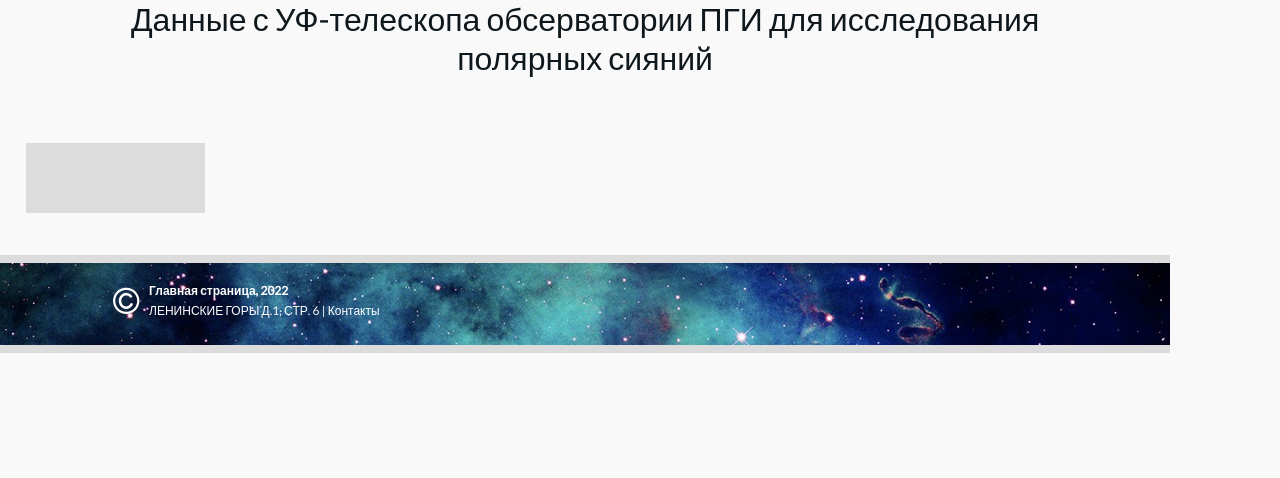
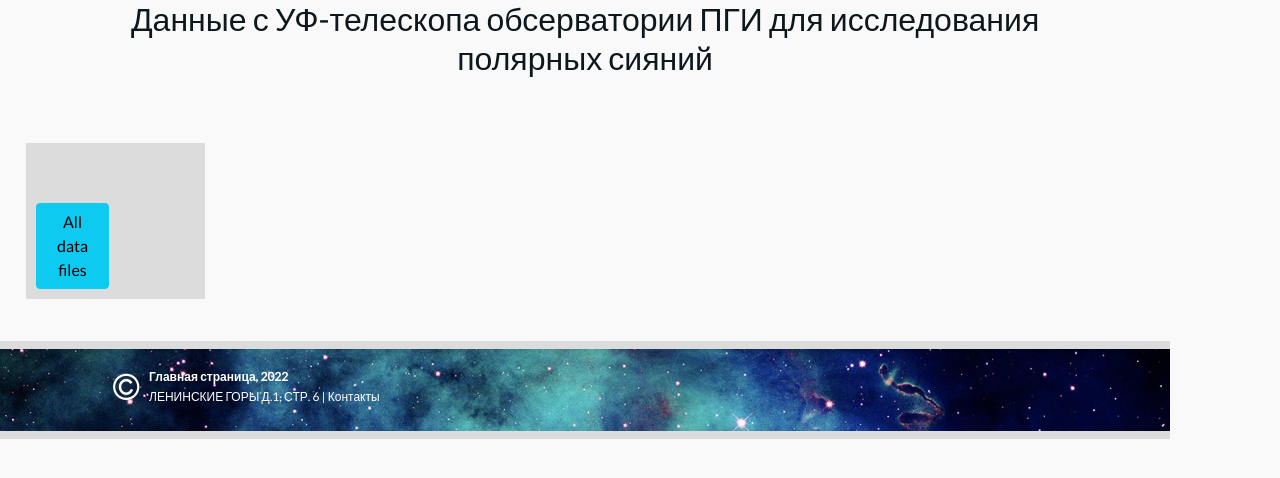
Before and after one commit to Jonny-programmer/PGI, a Flask app: page / in a window 1280 px wide. Shown: the part 204-682 px from the top of the page. Run offline with Flask 2, Linux system fonts and the light colour scheme; data that the repository does not hold is empty; some libraries are stand-ins or nearby versions.

Commit message:
Little step for humanity but big one for me

```diff
--- a/main.py
+++ b/main.py
@@ -339,6 +339,8 @@ def main():
             date_list = []
 
             for elem in os.listdir('./static/mat'):
+                if not elem.endswith('.mat') or elem.startswith("."):
+                    continue
                 elem = elem.split('-')
                 tpl = (elem[2], elem[1], elem[0])
                 date_list.append(tpl)
--- a/static/css/reg_style.css
+++ b/static/css/reg_style.css
@@ -51,7 +51,7 @@ a:hover {
     margin: 0 auto;
     padding-top: 40px;
     padding-bottom: 40px;
-    background: url("../img/registration-form-2.jpg") no-repeat center;
+    background: url("../img/registration-form-2.jpg") no-repeat center !important;
     border-radius: 15px;
     border: 10px solid #42b9ff;
 }
--- a/static/css/style.css
+++ b/static/css/style.css
@@ -71,7 +71,11 @@ h2 {
 
 }
 
-
+.files-button {
+    left: 27%;
+    right: 27%;
+    width: 46%;
+}
 
 
 .files_list {
--- a/templates/main.html
+++ b/templates/main.html
@@ -10,11 +10,10 @@
 <div class="files_list" id="listing">
     <div class="calendar-wrapper" id="calendar-wrapper">
         <div id="container" class="calendar-container"></div>
+        <a href="{{ url_for('all_data_files') }}" class="btn btn-info files-button">All data files</a>
     </div>
 
     <script type="text/javascript" src="{{ url_for('static', filename='js/calendar_settings.js') }}"></script>
-
-
 </div>
 
 
```
